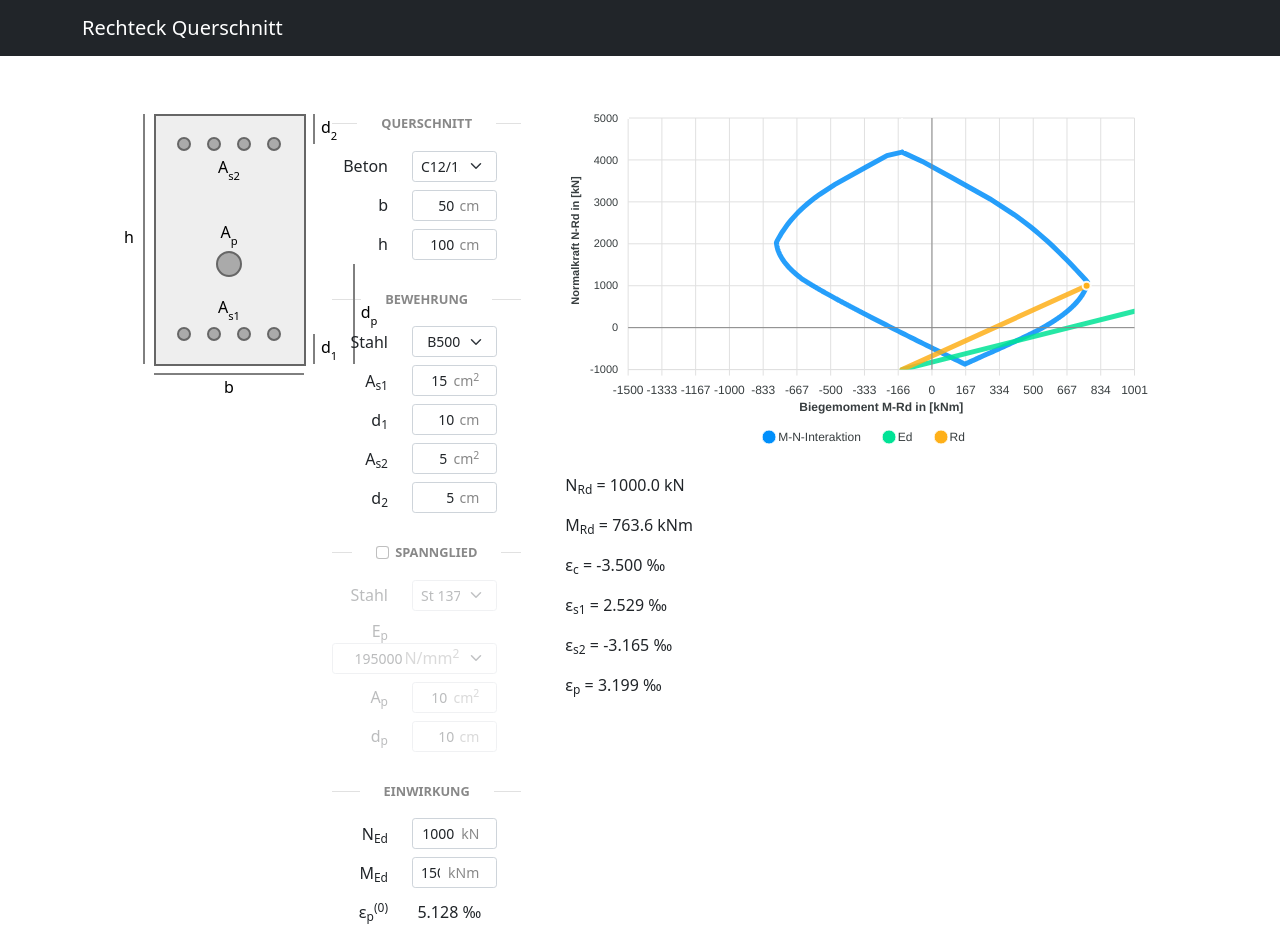
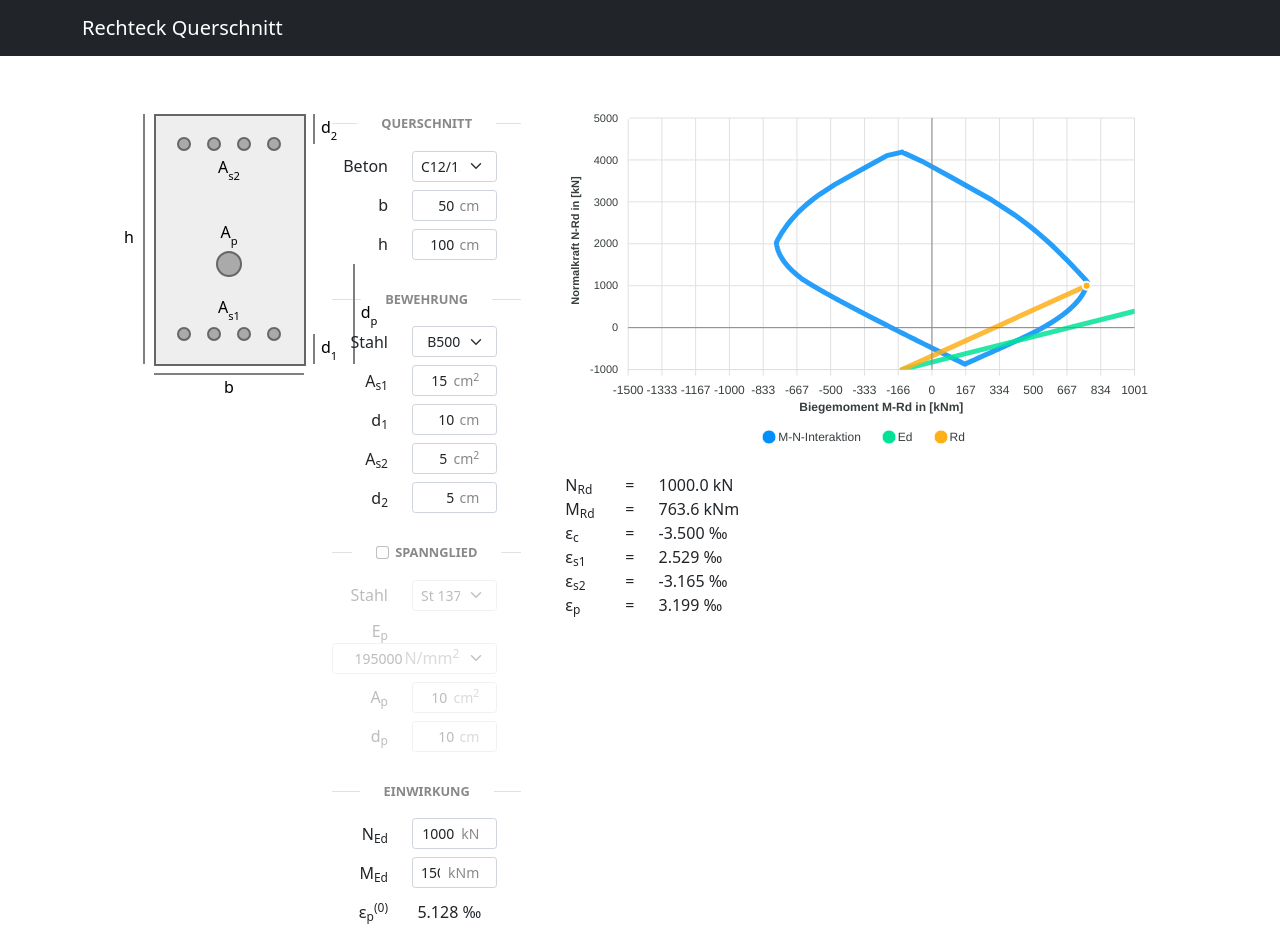
Before and after one commit to kurtlachmann/beton-interaktion, a React (Create React App) app: page /beton-interaktion/rechteck_qs in a window 1280 px wide. Built offline with nearby package versions, Linux system fonts and the light colour scheme.

Commit message:
Result values are aligned along the equal sign

```diff
--- a/src/rechteck_qs/RechteckQS.tsx
+++ b/src/rechteck_qs/RechteckQS.tsx
@@ -17,6 +17,52 @@ function LabeledField(props: { label: any, value: any }) {
 		<Col xs="auto" style={{ textAlign: "right", width: "5em" }}>{props.label}</Col>
 		<Col style={{ textAlign: "right", marginRight: "1em" }}>{props.value}</Col>
 	</Row>
+}
+
+
+function ResultsSection(props: any) {
+	const items = [
+		{
+			label: <>N<sub>Rd</sub></>,
+			value: props.results.N_Rd,
+			precision: 1,
+			unit: "kN"
+		}, {
+			label: <>M<sub>Rd</sub></>,
+			value: props.results.M_Rd,
+			precision: 1,
+			unit: "kNm"
+		}, {
+			label: <>&epsilon;<sub>c</sub></>,
+			value: props.results.e_c,
+			precision: 3,
+			unit: <>&permil;</>
+		}, {
+			label: <>&epsilon;<sub>s1</sub></>,
+			value: props.results.e_s1,
+			precision: 3,
+			unit: <>&permil;</>
+		}, {
+			label: <>&epsilon;<sub>s2</sub></>,
+			value: props.results.e_s2,
+			precision: 3,
+			unit: <>&permil;</>
+		}, {
+			label: <>&epsilon;<sub>p</sub></>,
+			value: props.results.e_p,
+			precision: 3,
+			unit: <>&permil;</>
+		}
+	]
+	return <>
+		{items.map(({ label, value, precision, unit }) =>
+			<Row xs="auto">
+				<Col style={{ minWidth: "60px" }}>{label}</Col>
+				<Col>=</Col>
+				<Col>{value.toFixed(precision)} {unit}</Col>
+			</Row>
+		)}
+	</>
 }
 
 
@@ -118,20 +164,7 @@ export default function RechteckQS() {
 						<Graph data={MN_data_points} Rd={[interpolated.M_Rd, interpolated.N_Rd]} Ed={[M_Ed, N_Ed]} />
 					</React.Suspense>
 
-					<Row>
-						<Col>
-							<p>
-								N<sub>Rd</sub> = {interpolated.N_Rd.toFixed(1)} kN
-							</p>
-							<p>
-								M<sub>Rd</sub> = {interpolated.M_Rd.toFixed(1)} kNm
-							</p>
-							<p>&epsilon;<sub>c</sub> = {interpolated.e_c.toFixed(3)} &permil;</p>
-							<p>&epsilon;<sub>s1</sub> = {interpolated.e_s1.toFixed(3)} &permil;</p>
-							<p>&epsilon;<sub>s2</sub> = {interpolated.e_s2.toFixed(3)} &permil;</p>
-							<p>&epsilon;<sub>p</sub> = {interpolated.e_p.toFixed(3)} &permil;</p>
-						</Col>
-					</Row>
+					<ResultsSection results={interpolated} />
 
 				</Col>
 			</Row>
```
